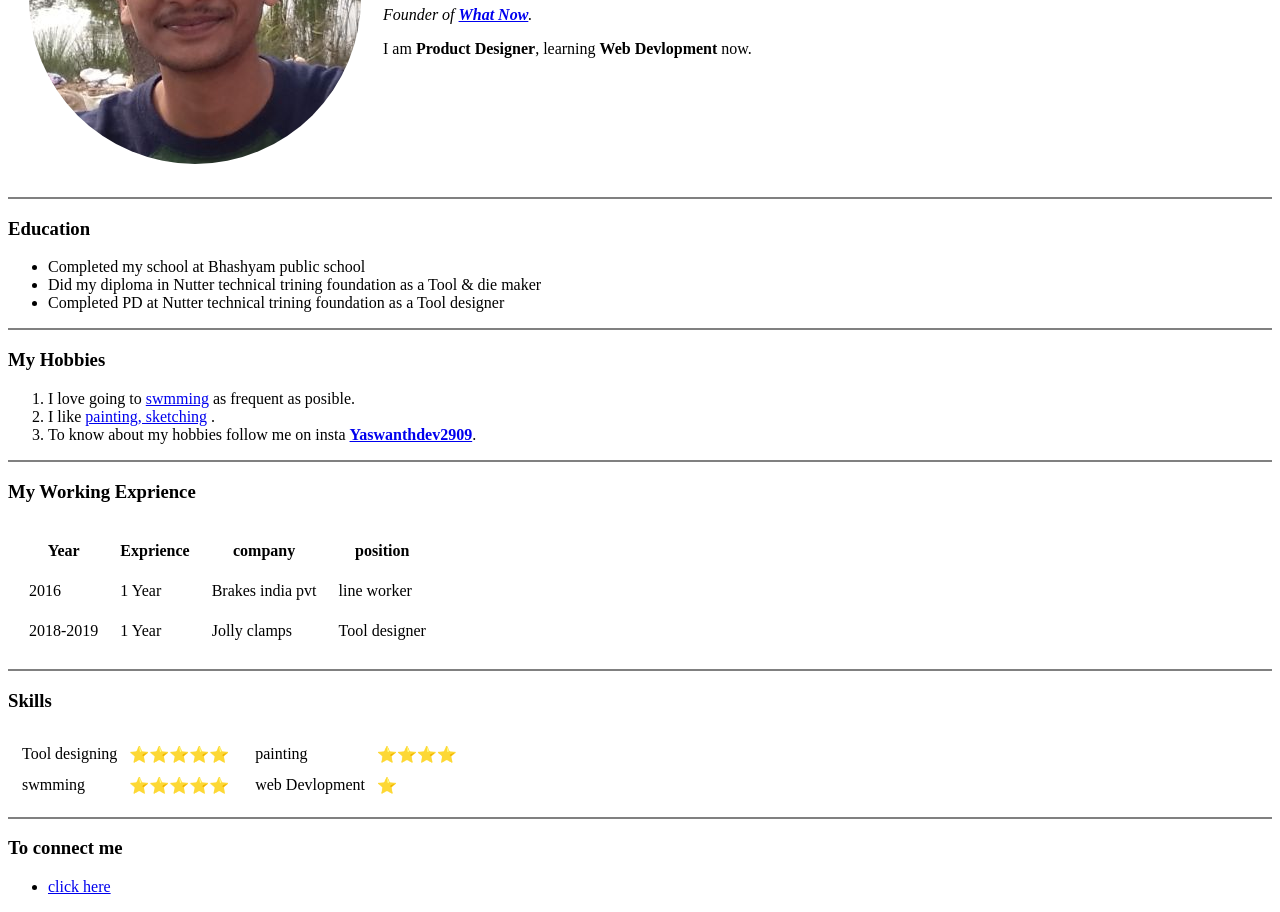
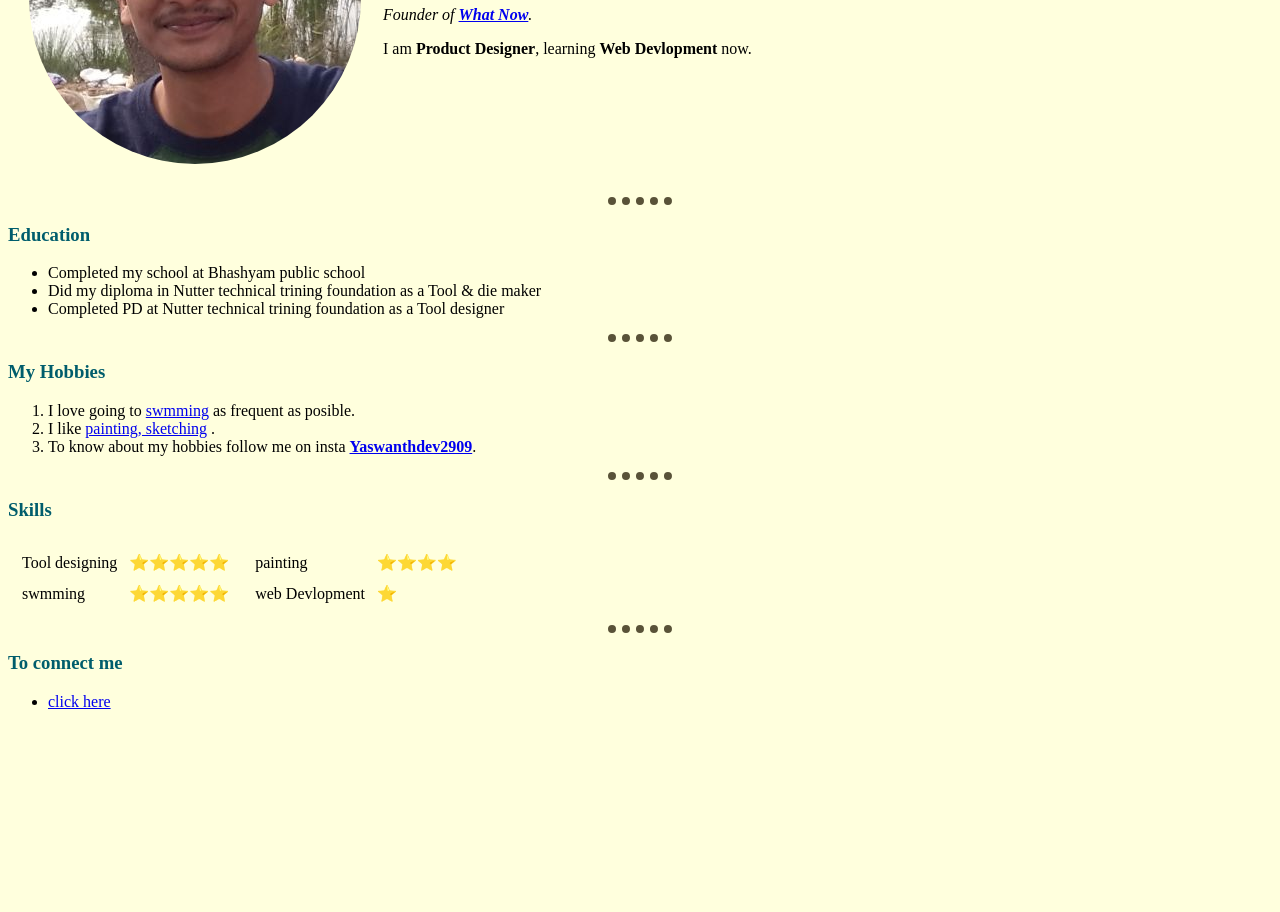
Before and after one commit to yaswanth2909/CV, a plain HTML site: page index.html in a window 1280 px wide. Shown: the part 197-1109 px from the top of the page. After the commit the page ends 924 px from the top, so only its background shows below. Drawn offline with Linux system fonts and the light colour scheme.

Commit message:
Add files via upload

```diff
--- a/index.html
+++ b/index.html
@@ -4,6 +4,7 @@
 <head>
   <meta charset="utf-8">
   <title>Yaswanth Dev</title>
+  <link rel="stylesheet" href="styles.css">
 </head>
 
 <body>
@@ -34,35 +35,6 @@
     <li>I like <a href="https://www.instagram.com/p/CAVzXBrHqsJ/">painting, sketching</a> .</li>
     <li>To know about my hobbies follow me on insta <strong><a href="https://www.instagram.com/yaswanth2909/?hl=en">Yaswanthdev2909</a></strong>.</li>
   </ol>
-  <hr size="2" noshade>
-  <h3>My Working Exprience</h3>
-  <table cellspacing="20">
-    <!-- this cellspacing must look in this colour tr stands for table row and td stands for table data and for heading we use th called table heading -->
-    <thead>
-      <tr>
-        <th>Year</th>
-        <th>Exprience</th>
-        <th>company</th>
-        <th>position</th>
-    </thead>
-    <tbody>
-      <tr>
-        <td>2016</td>
-        <td>1 Year</td>
-        <td>Brakes india pvt</td>
-        <td>line worker</td>
-      </tr>
-      <tr>
-        <td>2018-2019</td>
-        <td>1 Year</td>
-        <td>Jolly clamps</td>
-        <td> Tool designer</td>
-      </tr>
-    </tbody>
-    <tfoot>
-
-    </tfoot>
-  </table>
   <hr size="2" noshade>
   <h3>Skills</h3>
   <table>
--- /dev/null
+++ b/styles.css
@@ -0,0 +1,20 @@
+body {
+  background-color: #ffffdd;
+}
+
+hr {
+  background: #ffffdd;
+  border-style: none;
+  border-top-style: dotted;
+  border-color: #595238;
+  border-width: 8px;
+  width: 5%;
+}
+
+h1 {
+  color: #006a71;
+}
+h3
+{
+  color: #005d6c;
+}
```
Also changed, not shown: my contacts.html (+1 -0 lines).
